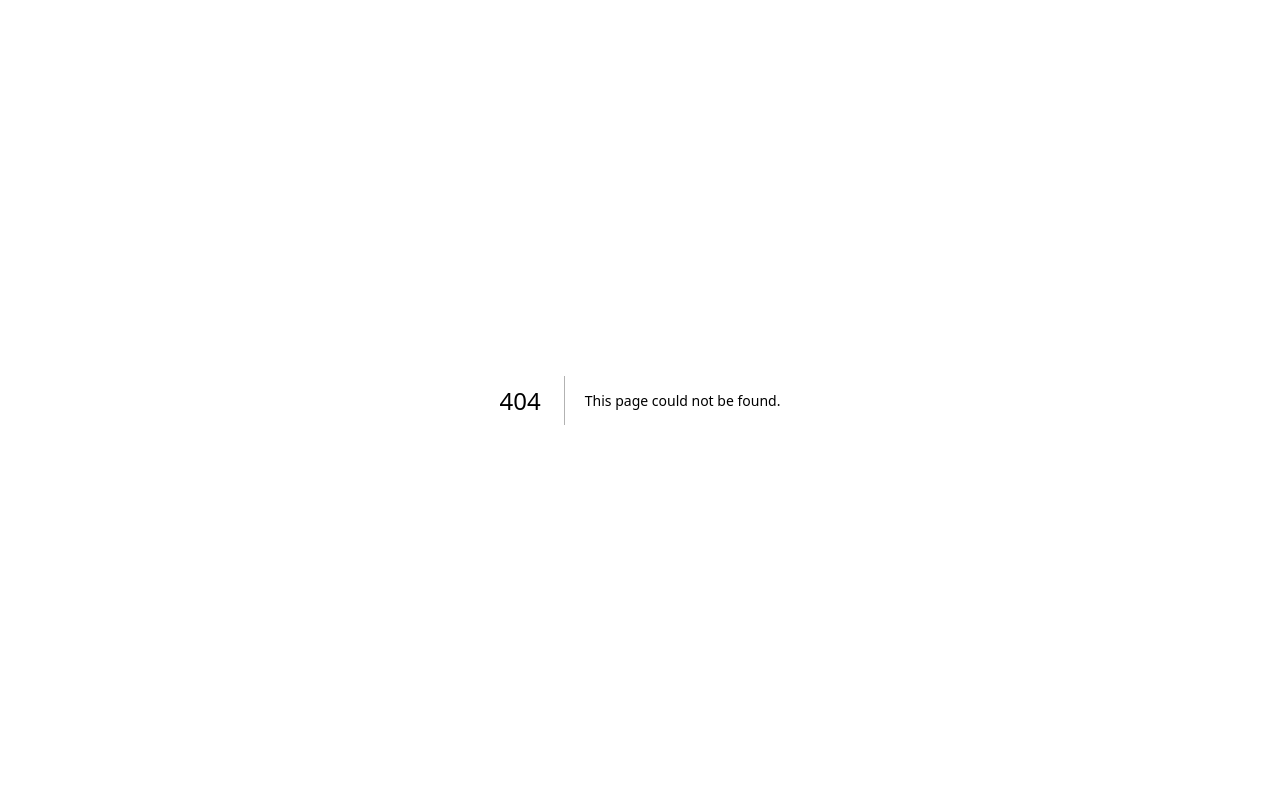
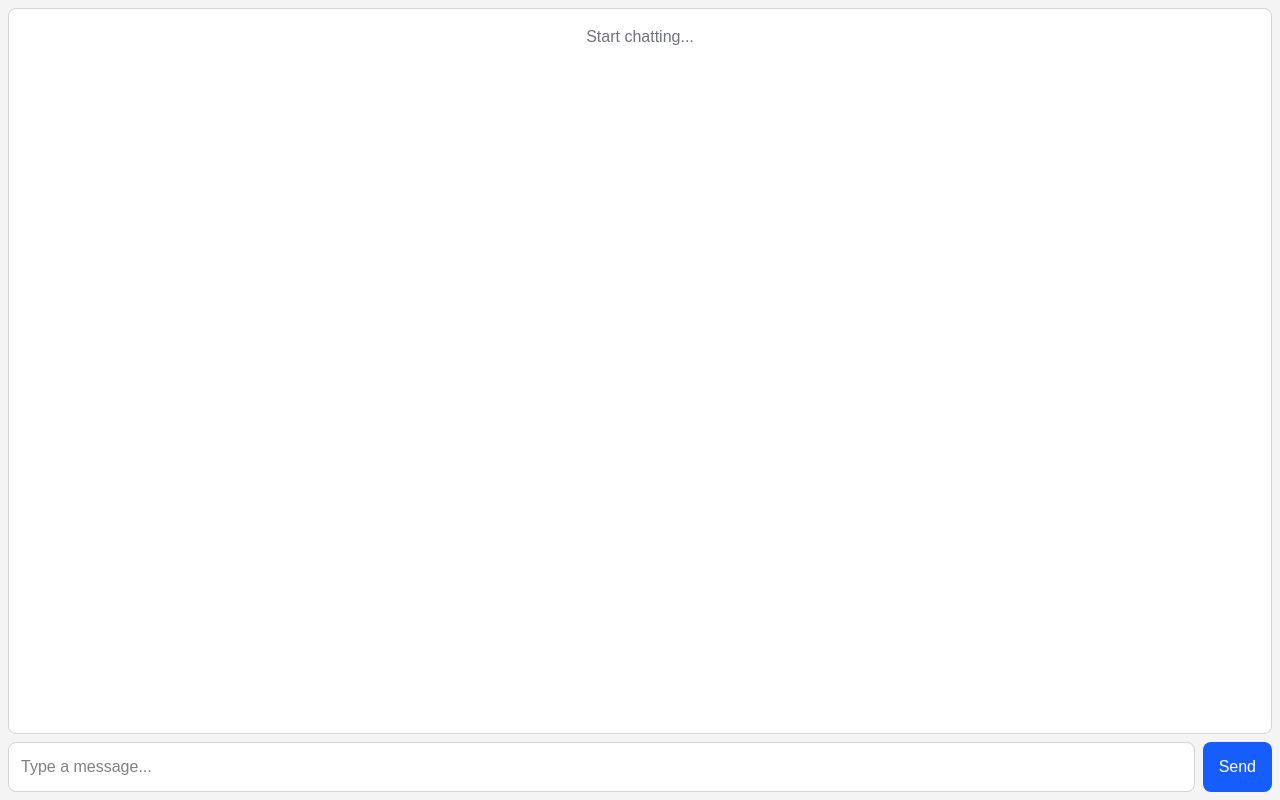
Before and after one commit to wwwwwwwwwwwwwmmmmmm/SBUHacks2025, a Next.js app: page /chatbot in a window 1280 px wide. Before the commit this address had no page. Built offline with nearby package versions, Linux system fonts and the light colour scheme.

Commit message:
my changes and progress on the chatbot

```diff
--- /dev/null
+++ b/src/app/chatbot/page.tsx
@@ -0,0 +1,93 @@
+"use client";
+
+import React, { useState, useRef, useEffect } from "react";
+
+export default function ChatPage() {
+  const [messages, setMessages] = useState<{ role: "user" | "ai"; text: string }[]>([]);
+  const [input, setInput] = useState("");
+  const chatEndRef = useRef<HTMLDivElement | null>(null);
+
+  // Scroll to bottom whenever messages change
+  useEffect(() => {
+    chatEndRef.current?.scrollIntoView({ behavior: "smooth" });
+  }, [messages]);
+
+  const sendMessage = async () => {
+    if (!input.trim()) return;
+
+    const userMessage = { role: "user" as const, text: input };
+    setMessages((prev) => [...prev, userMessage]);
+    setInput("");
+
+    try {
+      // --- NeuralSeek API call ---
+      const apiKey = process.env.NEURALSEEK_API_KEY; // add your key in .env
+      const response = await fetch('https://api.neuralseek.com/chat', {
+        method: 'POST',
+        headers: {
+          'Content-Type': 'application/json',
+          'Authorization': `Bearer ${apiKey}`,
+        },
+        body: JSON.stringify({
+          message: input,
+          // Add additional fields as required by NeuralSeek agent
+          agent: 'default',
+          sessionId: 'your-session-id',
+        }),
+      });
+
+      const data = await response.json();
+      const aiMessage = { role: 'ai' as const, text: data.reply || '<No response>' };
+      setMessages((prev) => [...prev, aiMessage]);
+    } catch (err) {
+      console.error('AI call failed', err);
+      const aiMessage = { role: 'ai' as const, text: 'Failed to get response from AI.' };
+      setMessages((prev) => [...prev, aiMessage]);
+    }
+  };
+
+  return (
+    <div className="flex flex-col h-screen w-full bg-zinc-100 dark:bg-black p-2">
+      {/* Chat messages */}
+      <div className="flex-1 w-full max-w-7xl mx-auto overflow-auto mb-2 p-2 rounded-lg bg-white dark:bg-zinc-900 border border-zinc-300 dark:border-zinc-700 flex flex-col gap-2">
+        {messages.length === 0 && (
+          <div className="text-zinc-500 text-center mt-2">Start chatting...</div>
+        )}
+
+        {messages.map((m, i) => (
+          <div
+            key={i}
+            className={`inline-block p-3 rounded-lg whitespace-pre-wrap break-words transition-all duration-300 ease-in-out transform hover:scale-105 ${
+              m.role === 'user'
+                ? 'ml-auto bg-blue-500 text-white max-w-[55%]'
+                : 'mr-auto bg-zinc-200 dark:bg-zinc-800 text-black dark:text-white max-w-[55%]'
+            }`}
+
+          >
+            {m.text}
+          </div>
+        ))}
+
+        <div ref={chatEndRef} />
+      </div>
+
+      {/* Input bar */}
+      <div className="flex w-full max-w-7xl mx-auto gap-2">
+        <input
+          type="text"
+          value={input}
+          onChange={(e) => setInput(e.target.value)}
+          onKeyDown={(e) => e.key === 'Enter' && sendMessage()}
+          className="flex-1 p-3 rounded-lg border border-zinc-300 dark:border-zinc-700 bg-white dark:bg-zinc-900 text-black dark:text-white"
+          placeholder="Type a message..."
+        />
+        <button
+          onClick={sendMessage}
+          className="px-4 py-2 rounded-lg bg-blue-600 text-white hover:bg-blue-700"
+        >
+          Send
+        </button>
+      </div>
+    </div>
+  );
+}
```
Also changed, not shown: 1 other file (tests, documents, lock files or other folders).
